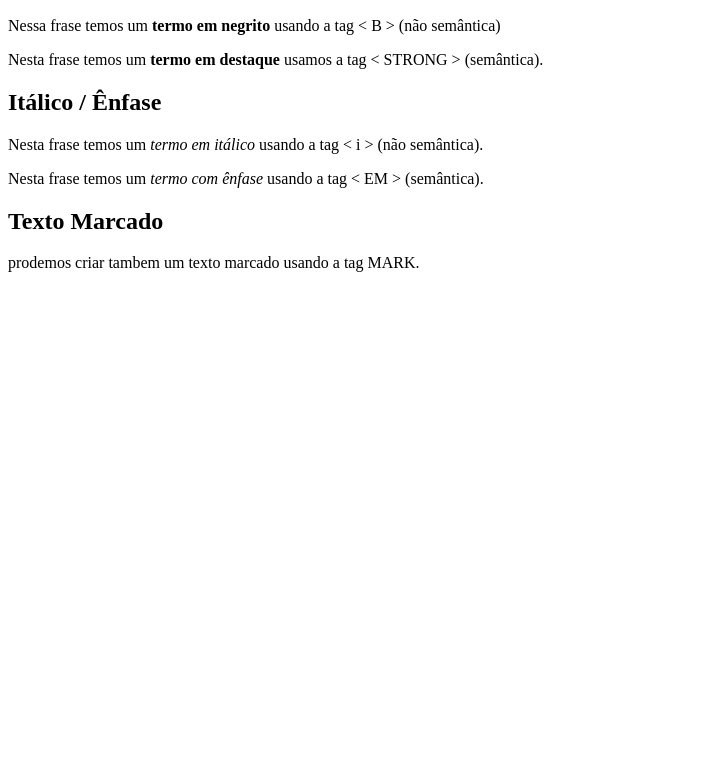
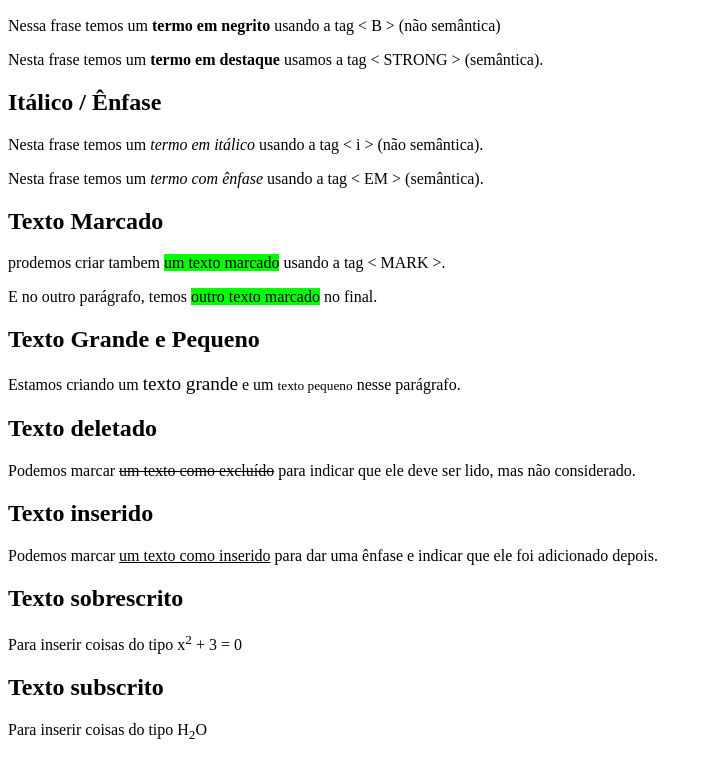
Before and after one commit to sadrack101/HTML-CSS, a plain HTML site: page html e css/ex006/index.html in a window 1280 px wide. Shown: the part 110-869 px from the top of the page, without its empty margins (0-712 px from the left). Before the commit the page ends 800 px from the top, so only its background shows below. Drawn offline with Linux system fonts and the light colour scheme.

Commit message:
Aula 06 finalizada, aprendi a utilizar tags de marcar/destacar texto

```diff
--- a/html e css/ex006/index.html
+++ b/html e css/ex006/index.html
@@ -6,6 +6,11 @@
     <meta http-equiv="X-UA-Compatible" content="IE=edge">
     <meta name="viewport" content="width=device-width, initial-scale=1.0">
     <title>Formatação de Textos</title>
+    <style>
+        mark {
+            background-color: rgba(24, 214, 173, 0.527)
+        }
+    </style>
 </head>
 
 <body>
@@ -26,7 +31,36 @@
     <p>Nesta frase temos um <em>termo com ênfase</em> usando a tag &lt; EM &gt; (semântica).</p>
 
     <h2>Texto Marcado</h2>
-    <p>prodemos criar tambem um texto marcado usando a tag MARK.</p>
+    <p>prodemos criar tambem
+        <mark style="background-color: lime;"> um texto marcado</mark>
+        usando a tag &lt; MARK &gt;.
+    </p>
+
+    <p>E no outro parágrafo, temos
+        <mark style="background-color: lime;">outro texto marcado</mark> no final.
+    </p>
+
+    <h2>Texto Grande e Pequeno</h2>
+    <p>Estamos criando um <big>texto grande</big> e um
+        <small>texto pequeno</small> nesse parágrafo.
+    </p>
+
+    <h2>Texto deletado</h2>
+    <p>Podemos marcar <del>um texto como excluído</del> para indicar
+        que ele deve ser lido, mas não considerado.
+    </p>
+
+    <h2>Texto inserido</h2>
+    <p>Podemos marcar <ins>um texto como inserido</ins> para dar uma
+        ênfase e indicar que ele foi adicionado depois.
+    </p>
+
+    <h2>Texto sobrescrito</h2>
+    <p>Para inserir coisas do tipo x<sup>2</sup> + 3 = 0</p>
+
+    <h2>Texto subscrito</h2>
+    <p>Para inserir coisas do tipo H<sub>2</sub>O</p>
+
 </body>
 
 </html>
```
Also changed, not shown: html e css/project/index.html (added).
